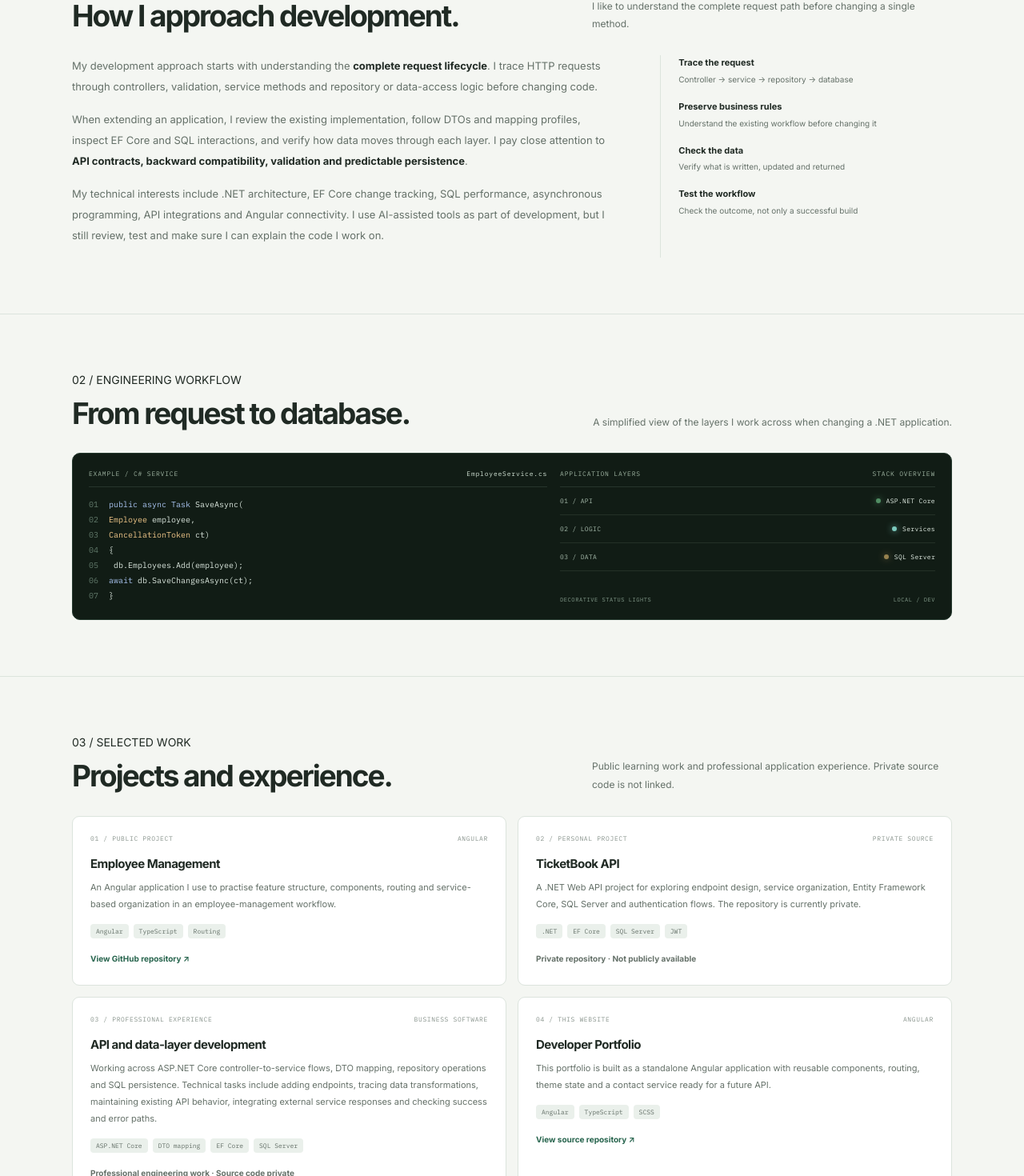
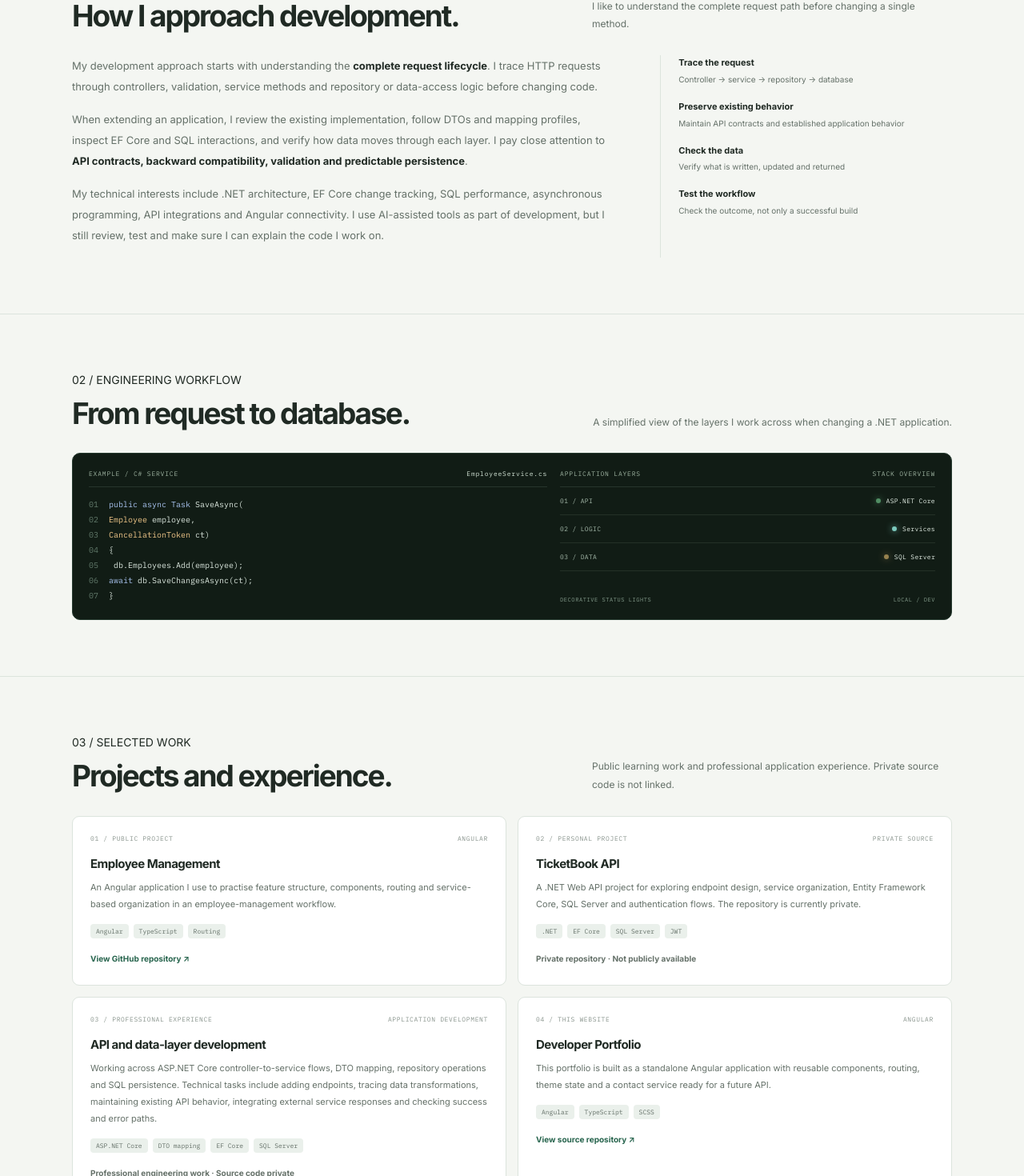
Before and after one commit to VigneshMC-creator/Vignesh-Developer, an Angular app: page /Vignesh-Developer/ in a window 1280 px wide. Shown: the part 799-2269 px from the top of the page at 80% size. Built offline with nearby package versions, Linux system fonts and the light colour scheme.

Commit message:
Keep portfolio experience copy strictly technical

```diff
--- a/src/app/pages/home/home.component.html
+++ b/src/app/pages/home/home.component.html
@@ -102,7 +102,7 @@
         </div>
         <div class="focus-list">
           <div class="focus-item"><strong>Trace the request</strong><span>Controller → service → repository → database</span></div>
-          <div class="focus-item"><strong>Preserve business rules</strong><span>Understand the existing workflow before changing it</span></div>
+          <div class="focus-item"><strong>Preserve existing behavior</strong><span>Maintain API contracts and established application behavior</span></div>
           <div class="focus-item"><strong>Check the data</strong><span>Verify what is written, updated and returned</span></div>
           <div class="focus-item"><strong>Test the workflow</strong><span>Check the outcome, not only a successful build</span></div>
         </div>
@@ -175,7 +175,7 @@
         </article>
 
         <article class="project-card">
-          <div class="project-meta"><span>03 / PROFESSIONAL EXPERIENCE</span><span>BUSINESS SOFTWARE</span></div>
+          <div class="project-meta"><span>03 / PROFESSIONAL EXPERIENCE</span><span>APPLICATION DEVELOPMENT</span></div>
           <h3>API and data-layer development</h3>
           <p>
             Working across ASP.NET Core controller-to-service flows, DTO mapping,
```
